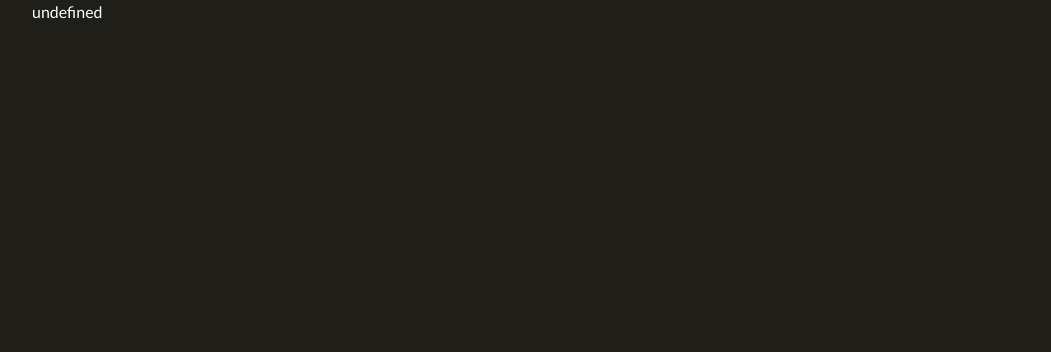
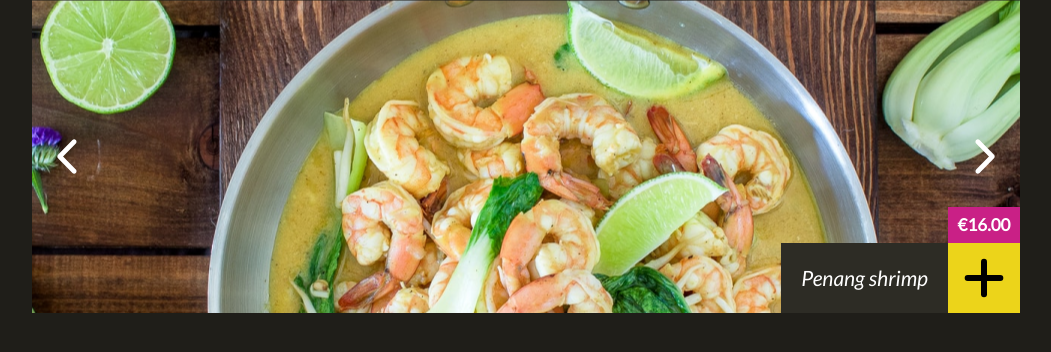
Before and after one commit to js-tasks-ru/jsbasic-20220418_maksim-ryabenko, a website: page 6-module/3-task/index.html in a window 1280 px wide. Shown: the whole page, without its empty margins (114-1165 px from the left). Drawn offline with Linux system fonts and the light colour scheme.

Commit message:
update 6 module

```diff
--- a/6-module/3-task/index.html
+++ b/6-module/3-task/index.html
@@ -7,7 +7,7 @@
   <title>Бангкок Экспресс: Карусель</title>
 
   <link rel="stylesheet" href="./index.css" />
-  <link rel="stylesheet" href="/assets/styles/common.css" />
+  <link rel="stylesheet" href="../../assets/styles/common.css" />
 </head>
 
 <body>
@@ -21,6 +21,8 @@
     let carousel = new Carousel(slides);
     let containerElement = document.body.querySelector('.container');
 
+    console.log('carousel', carousel);
+
     containerElement.append(carousel.elem);
   </script>
 </body>
--- a/6-module/3-task/index.js
+++ b/6-module/3-task/index.js
@@ -3,5 +3,91 @@ import createElement from '../../assets/lib/create-element.js';
 export default class Carousel {
   constructor(slides) {
     this.slides = slides;
+    this.elem = this.createCarousel();
+    this.counter = 0;
+    this.transforWidth = 0;
+    this.slideWidth = 0;
+    this.carouselList = null;
+    this.rightBtn = null;
+    this.leftBtn = null;
   }
+
+  createCarousel() {
+    const carousel = createElement('<div class="carousel">');
+
+    this.rightBtn = createElement(`
+    <div class="carousel__arrow carousel__arrow_right">
+      <img src="../../assets/images/icons/angle-icon.svg" alt="icon">
+    </div>`);
+    this.leftBtn = createElement(`
+    <div class="carousel__arrow carousel__arrow_left">
+      <img src="../../assets/images/icons/angle-left-icon.svg" alt="icon">
+    </div>`);
+
+    const carouselList = createElement('<div class="carousel__inner">');
+    const slides = this.createSlide();
+
+    slides.forEach(slide => {
+      carouselList.appendChild(slide);
+
+      setTimeout(() => {
+        this.slideWidth = slide.offsetWidth;
+      }, 0);
+    });
+
+
+    this.rightBtn.addEventListener('click', (event) => {
+      this.transforWidth -= this.slideWidth;
+      this.changeSlide('next', ++this.counter, this.transforWidth);
+    });
+
+    this.leftBtn.addEventListener('click', (event) => {
+      this.transforWidth += this.slideWidth;
+      this.changeSlide('prev', --this.counter, this.transforWidth);
+    });
+
+    carousel.appendChild(this.rightBtn);
+    carousel.appendChild(this.leftBtn);
+    carousel.appendChild(carouselList);
+
+    return carousel;
+  }
+
+  createSlide() {
+    return this.slides.map(element => {
+      return createElement(`
+      <div class="carousel__slide" data-id="${element.id}">
+        <img src="../../assets/images/carousel/${element.image}" class="carousel__img" alt="slide">
+        <div class="carousel__caption">
+          <span class="carousel__price">€${element.price.toFixed(2)}</span>
+          <div class="carousel__title">${element.name}</div>
+          <button type="button" class="carousel__button">
+            <img src="../../assets/images/icons/plus-icon.svg" alt="icon">
+          </button>
+        </div>
+      </div>`);
+    });
+  }
+
+  changeSlide(arg, counter, transformWidth, innerCarousel) {
+
+    let carouselList = document.querySelector('.carousel__inner');
+
+    if (arg === 'prev') {
+      carouselList.style.transform = 'translateX(' + `${transformWidth}` + 'px)';
+    }
+
+    if (arg === 'next') {
+      carouselList.style.transform = 'translateX(' + `${transformWidth}` + 'px)';
+    }
+
+    console.log('counter', counter);
+    console.log('this.leftBtn', this.leftBtn);
+
+
+    // counter === 0 ? this.leftBtn.style.display = 'none' : this.leftBtn.style.display = '';
+    // counter === 3 ? rightBtn.style.display = 'none' : rightBtn.style.display = '';
+
+  }
+
 }
```
Also changed, not shown: 5-module/3-task/index.html (+10 -10 lines).
